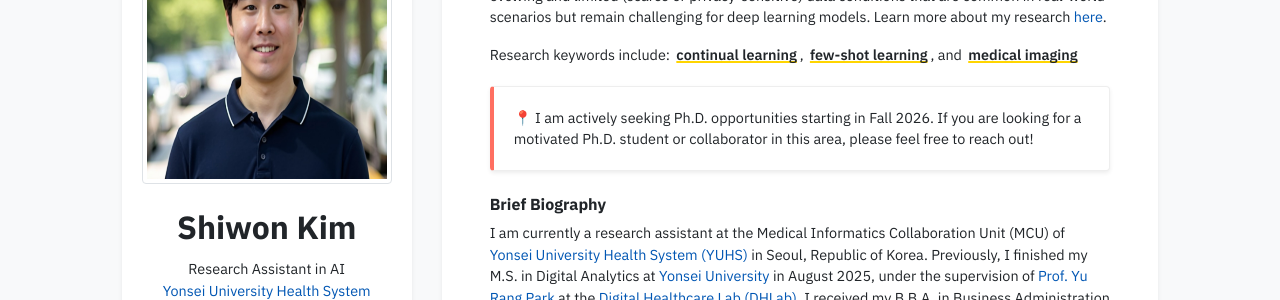
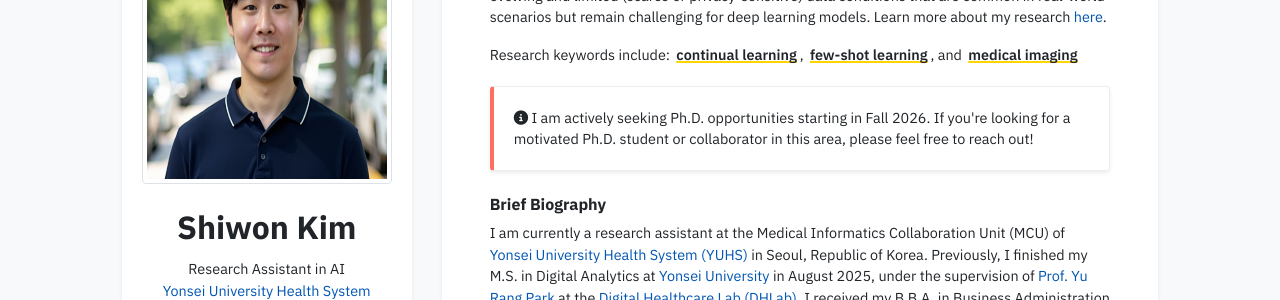
Before and after one commit to shiwonkim/shiwonkim.github.io, a Jekyll site: the page built from index.html, in a window 1280 px wide and 900 px high. Shown: the part 260-560 px from the top of the window. Built offline with Jekyll 4.4.1, drawn with Linux system fonts in a browser that asks for light colours; nearby versions of some CDN libraries; some web fonts are replaced; a style sheet for code colours, icons or effects is not loaded.

Commit message:
edit profile

```diff
--- a/_data/profile.yml
+++ b/_data/profile.yml
@@ -32,8 +32,9 @@ short_bio: >-
     Research keywords include: <span class="text-hl">continual learning</span>, <span class="text-hl">few-shot learning</span>, and <span class="text-hl">medical imaging</span>
   </p>
   <div class="bd-callout bd-callout-info bg-white shadow-sm">
-    📍 I am actively seeking Ph.D. opportunities starting in Fall 2026.
-    If you are looking for a motivated Ph.D. student or collaborator in this area, please feel free to reach out!
+    <i class="fas fa-info-circle"></i>
+    I am actively seeking Ph.D. opportunities starting in Fall 2026.
+    If you're looking for a motivated Ph.D. student or collaborator in this area, please feel free to reach out!
   </div>
   <div class="h6 mt-4">Brief Biography</div>
   <p>
```
